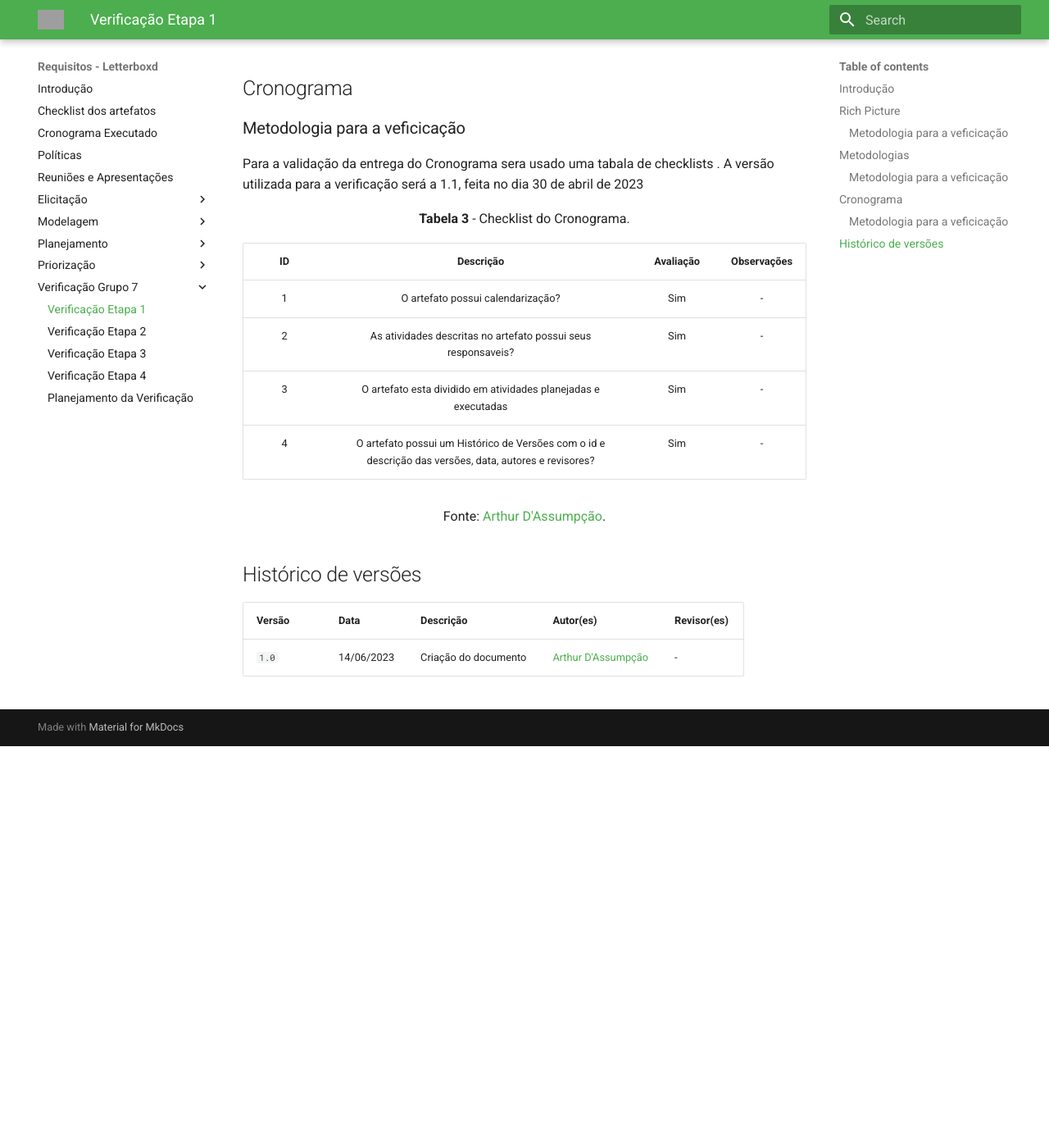
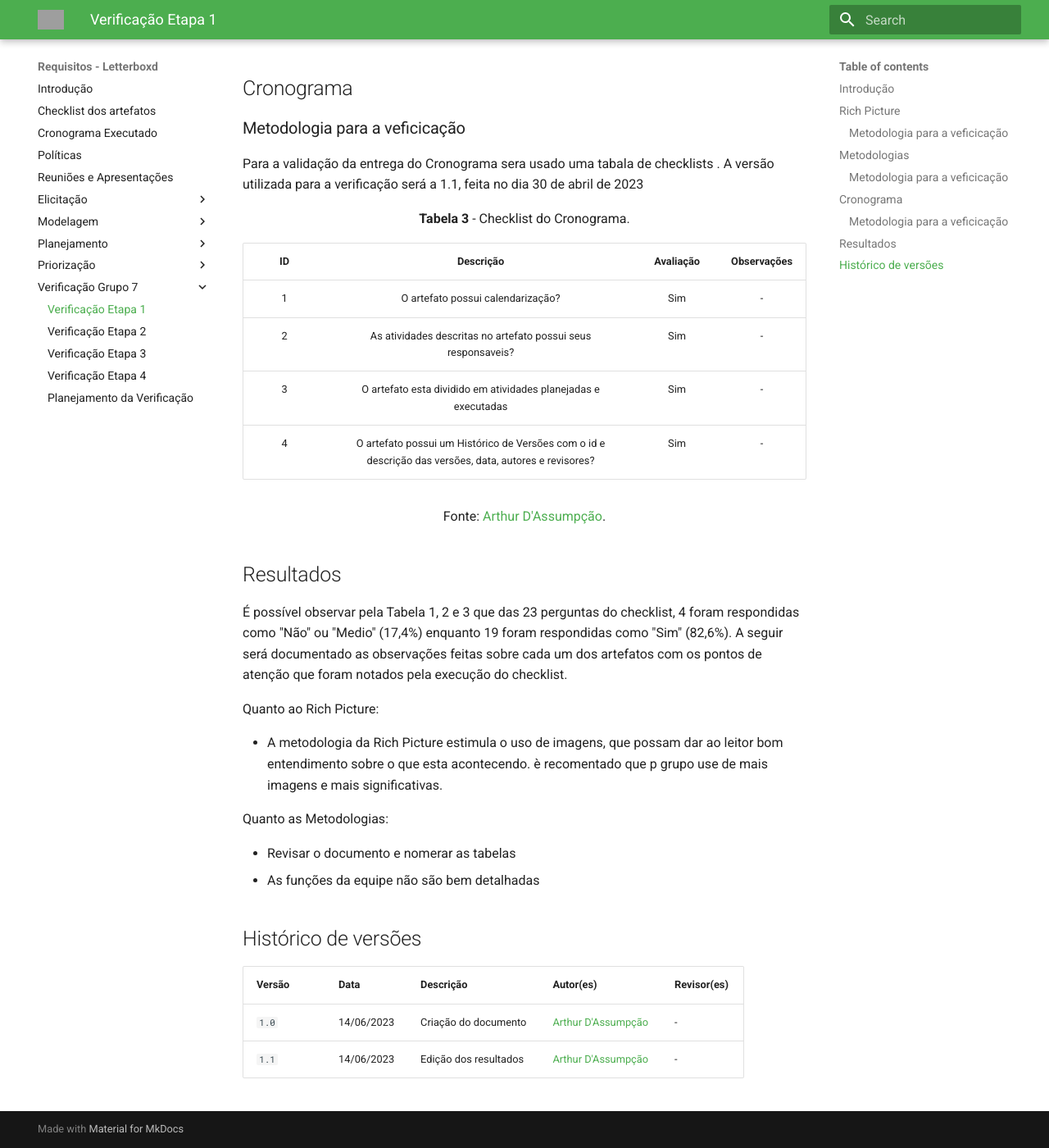
Before and after one commit to Requisitos-de-Software/2023.1-Letterboxd, an MkDocs documentation site: the page built from docs/Verificação Grupo 7/execucaoEtapa1.md, in a window 1280 px wide and 1400 px high, scrolled down 2066 px. Shown: the whole window at 82% size. Built offline with MkDocs 1.6.1 and Material for MkDocs 9.7.7, drawn with Linux system fonts in a browser that asks for light colours; before the commit the page ends 2976 px from its top, so only the background shows below that; grey boxes are pictures that could not be loaded.

Commit message:
Update execucaoEtapa1.md

```diff
--- a/docs/Verificação Grupo 7/execucaoEtapa1.md
+++ b/docs/Verificação Grupo 7/execucaoEtapa1.md
@@ -65,9 +65,22 @@ Para a validação da entrega do Cronograma sera usado uma tabala de checklists
 
 <font size="3"><p style="text-align: center">Fonte: [Arthur D'Assumpção](https://github.com/ArtAssLou).</p></font>
 
+## Resultados
+
+É possível observar pela Tabela 1, 2 e 3 que das 23 perguntas do checklist, 4 foram respondidas como "Não" ou "Medio" (17,4%) enquanto 19 foram respondidas como "Sim" (82,6%). A seguir será documentado as observações feitas sobre cada um dos artefatos com os pontos de atenção que foram notados pela execução do checklist.
+
+Quanto ao Rich Picture:
+
+- A metodologia da Rich Picture estimula o uso de imagens, que possam dar ao leitor bom entendimento sobre o que esta acontecendo. è recomentado que p grupo use de mais imagens e mais significativas.
+
+Quanto as Metodologias:
+
+- Revisar o documento e nomerar as tabelas
+- As funções da equipe não são bem detalhadas
 
 ## Histórico de versões
 
 | Versão | Data       | Descrição                  | Autor(es)                                                                                    | Revisor(es)                                  |
 | ------ | ---------- | -------------------------- | -------------------------------------------------------------------------------------------- | -------------------------------------------- |
 | `1.0`   | 14/06/2023 | Criação do documento | [Arthur D'Assumpção](https://github.com/ArtAssLou)  | - |
+| `1.1`   | 14/06/2023 | Edição dos resultados | [Arthur D'Assumpção](https://github.com/ArtAssLou)  | - |
```
